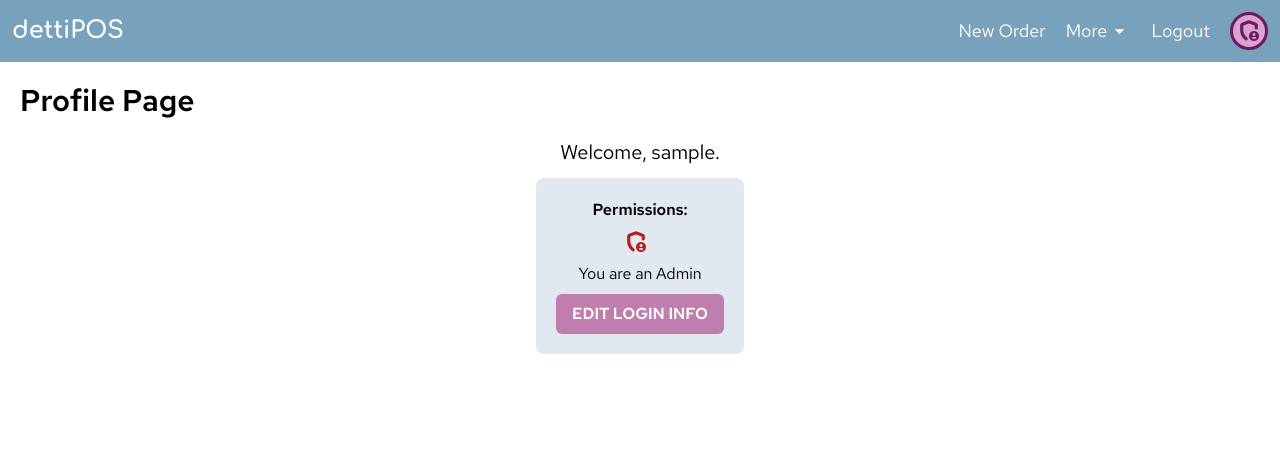
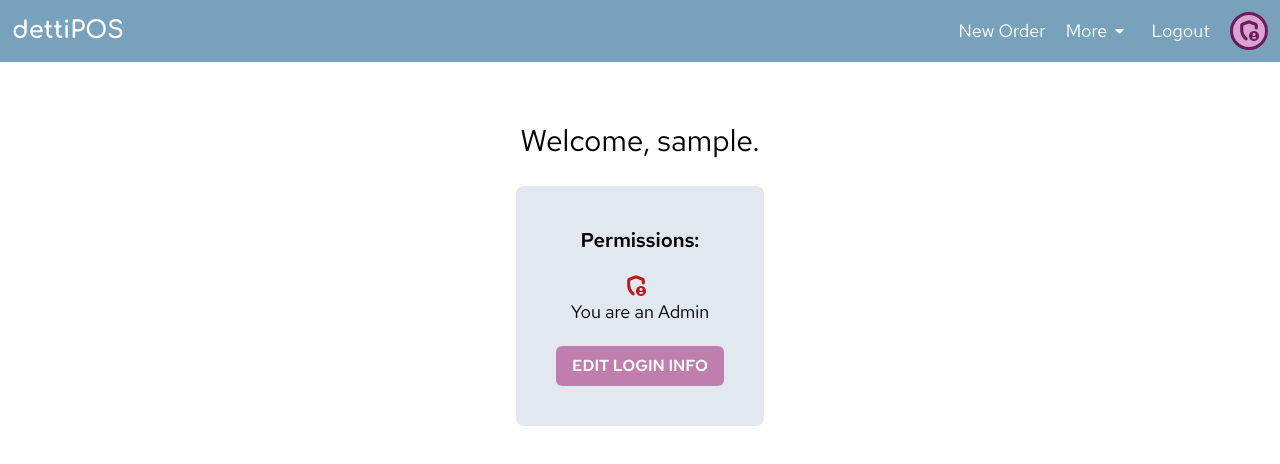
Before and after one commit to saulthebear/pos-client, a React (Create React App) app: page /profile in a window 1280 px wide. Shown: the top 464 px of the page. Built offline with nearby package versions, Linux system fonts and the light colour scheme; sample sign-in values are in the browser's storage; a web font is replaced by a local one.

Commit message:
Style profile page
Co-authored-by: gracenarez333 <gracenarez333@users.noreply.github.com>
Co-authored-by: Heg <erhaneth@users.noreply.github.com>

```diff
--- a/src/components/pages/ProfilePage/ProfilePage.jsx
+++ b/src/components/pages/ProfilePage/ProfilePage.jsx
@@ -55,31 +55,31 @@ export default function Profile() {
   return (
     <div className="p-5">
       <p className="text-red-700">{error}</p>
-      <h1 className="text-3xl font-semibold mb-5">Profile Page</h1>
-      <div className="flex flex-col justify-center items-center">
-        <div className="text-xl mb-3">Welcome, {currentUser.username}.</div>
-        <div className="bg-slate-200 rounded-lg w-fit p-5 flex flex-col items-center gap-2">
-          <p className="font-semibold font-xl">Permissions:</p>
+      {/* <h1 className="text-3xl font-semibold mb-5">Profile Page</h1> */}
+      <div className="flex flex-col justify-center items-center mt-10">
+        <div className="text-3xl mb-7">Welcome, {currentUser.username}.</div>
+        <div className="bg-slate-200 rounded-lg w-fit p-10 flex flex-col items-center gap-5">
+          <p className="font-semibold text-xl">Permissions:</p>
+          <div className="text-lg">
             {currentUser.role === "cashier" && (
               <>
                 <UserIcon isAdmin={false} />
                 You are a Cashier
               </>
             )}
-
             {currentUser.role === "admin" && (
               <>
                 <UserIcon isAdmin={true} />
                 You are an Admin
               </>
             )}
-
             {currentUser.role === "unverified" && (
               <>
                 <p>{"Your account hasn't been activated."}</p>{" "}
                 <p>Contact your manager.</p>
               </>
             )}
+          </div>
           <ButtonLarge
             onClick={() => setIsEditing(!isEditing)}
             className="bg-plum-400 text-white"
@@ -90,7 +90,7 @@ export default function Profile() {
       </div>
 
       <Modal isOpen={isEditing} setIsOpen={setIsEditing}>
-        <ModalPanel>
+        <ModalPanel setIsOpen={setIsEditing}>
           <ModalTitle>Edit Profile</ModalTitle>
           <form
             onSubmit={(e) => handleSubmit(e, form, setForm)}
```
Lines whose indentation alone changed are shown as unchanged.
